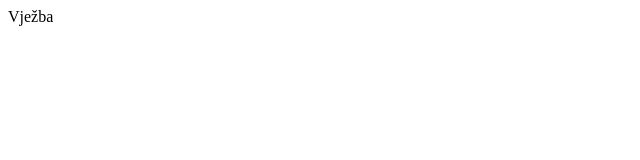
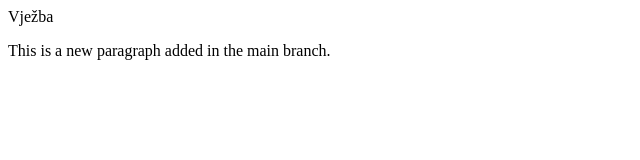
Before and after one commit to petarkbdrugi/Vjezba, a website: page index.html in a window 1280 px wide. Shown: the whole page, without its empty margins (0-640 px from the left). Drawn offline with Linux system fonts and the light colour scheme.

Commit message:
added paragraph

```diff
--- a/index.html
+++ b/index.html
@@ -9,6 +9,8 @@
 <body>
 
 <div> Vježba </div>
+<p>This is a new paragraph added in the main branch.</p>
+
 
 </body>
 </html>
```
